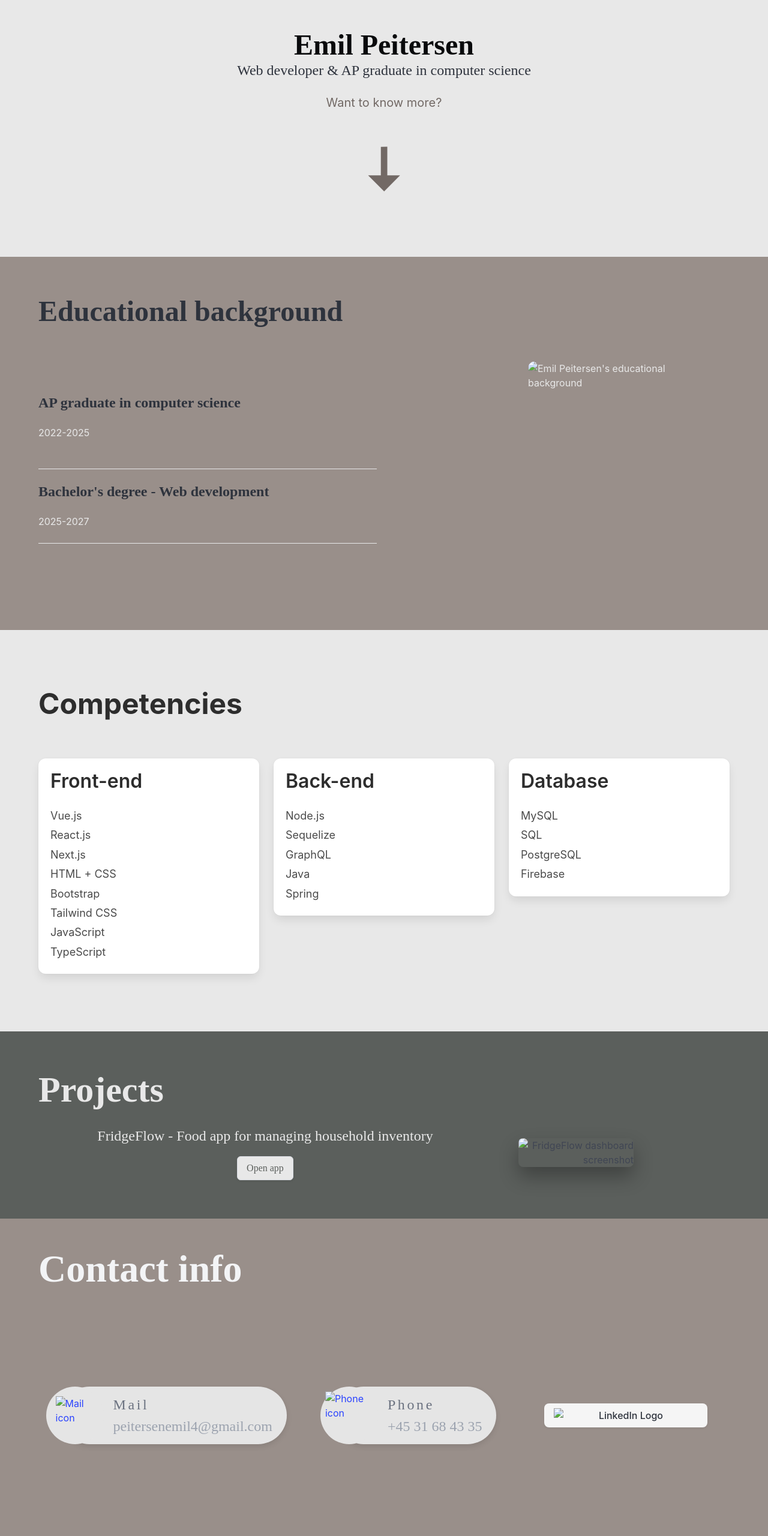
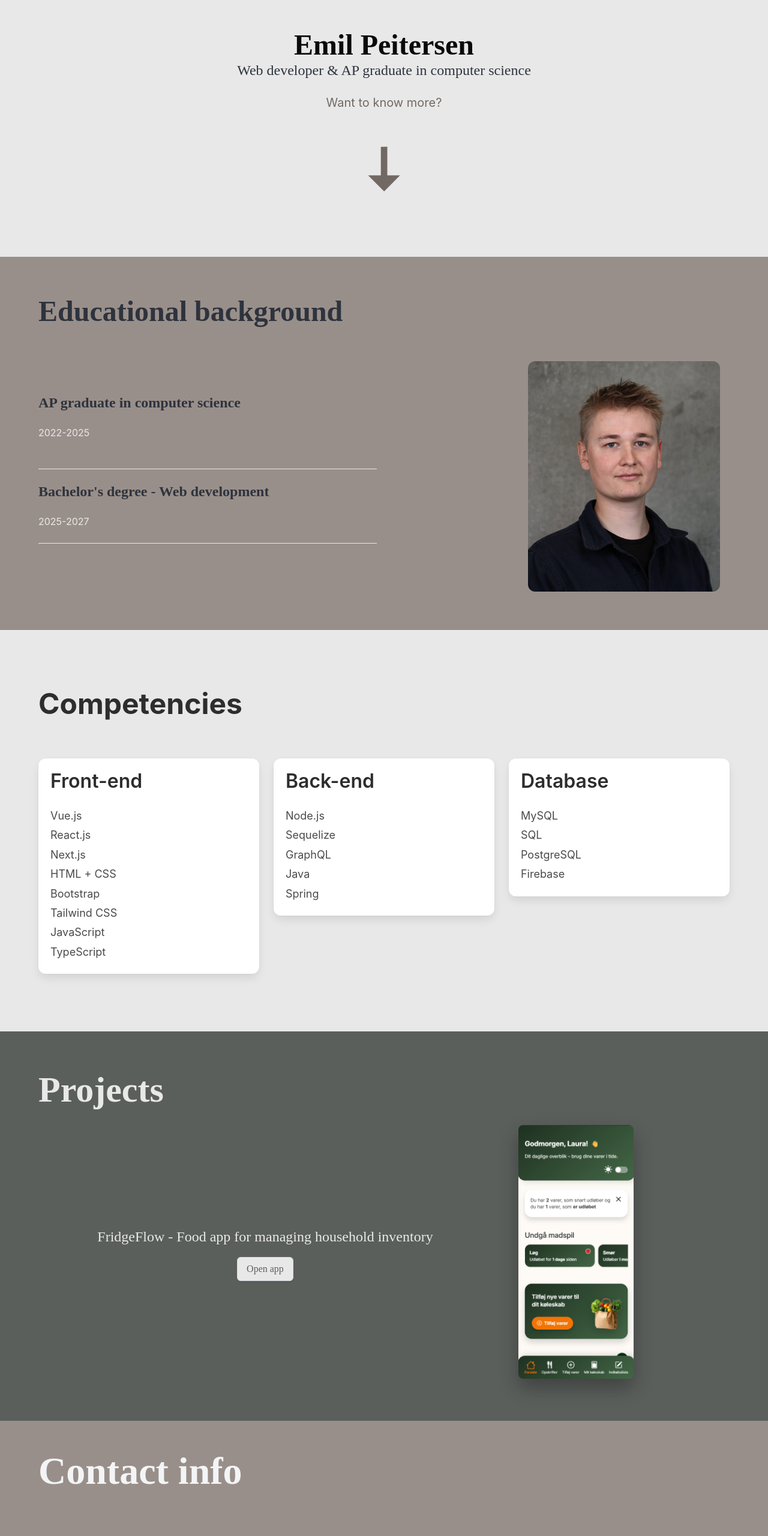
Before and after one commit to emil51z8/portfolio, a plain HTML site: page Bulma/index.html in a window 1280 px wide. Shown: the top 2560 px of the page at 60% size. Drawn offline with nearby package versions, Linux system fonts and the light colour scheme; a web font is replaced by a local one.

Commit message:
path correction

```diff
--- a/Bulma/index.html
+++ b/Bulma/index.html
@@ -69,7 +69,7 @@
         <div class="column">
           <figure class="image is-pulled-right mr-4">
             <img
-              src="Bulma/public/EmilPeitersenPB.png"
+              src="public/EmilPeitersenPB.png"
               alt="Emil Peitersen's educational background"
               style="width: 320px; height: 384px; border-radius: 12px"
             />
@@ -203,7 +203,7 @@
           <div class="column is-half has-text-right" style="margin-right: 6rem">
             <figure class="image is-inline-block">
               <img
-                src="Tailwind/public/dashboard skærm.png"
+                src="public/dashboard skærm.png"
                 alt="FridgeFlow dashboard screenshot"
                 style="
                   width: 12rem;
@@ -270,7 +270,7 @@
                 "
               >
                 <img
-                  src="Bulma/public/email-circles-squares-set.png"
+                  src="public/email-circles-squares-set.png"
                   alt="Mail icon"
                   style="width: 4rem; height: 4rem"
                 />
@@ -334,7 +334,7 @@
                 "
               >
                 <img
-                  src="Bulma/public/green-answer-phone-circle.png"
+                  src="public/green-answer-phone-circle.png"
                   alt="Phone icon"
                   style="width: 5rem; height: 5rem"
                 />
@@ -380,7 +380,7 @@
               onmouseout="this.style.transform = 'scale(1)'"
             >
               <img
-                src="Bulma/public/Linkedin-Logo.png"
+                src="public/Linkedin-Logo.png"
                 alt="LinkedIn Logo"
                 style="width: 15rem"
               />
```
Also changed, not shown: Bootstrap/index.html (+5 -5 lines), Tailwind/index.html (+5 -5 lines).
